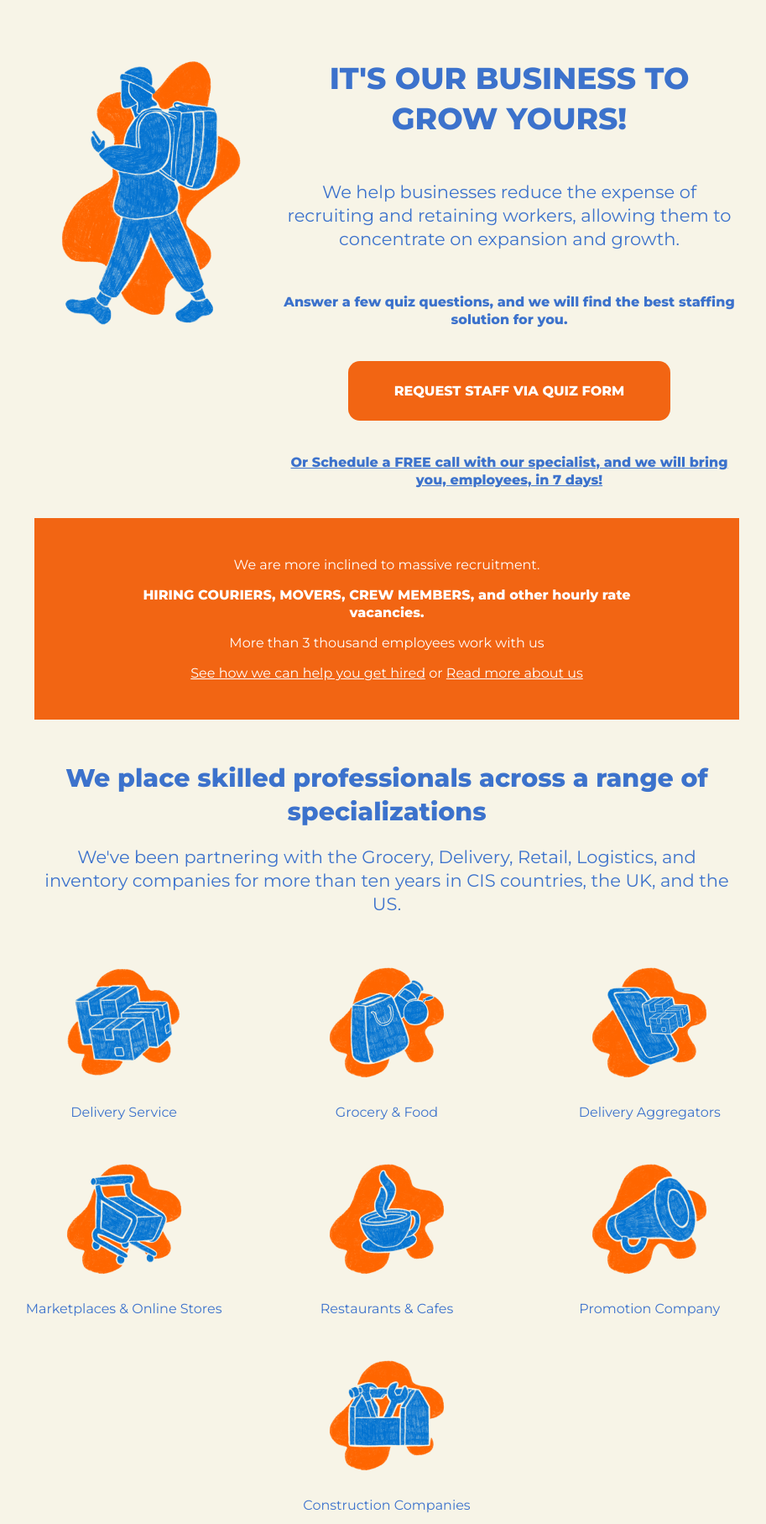
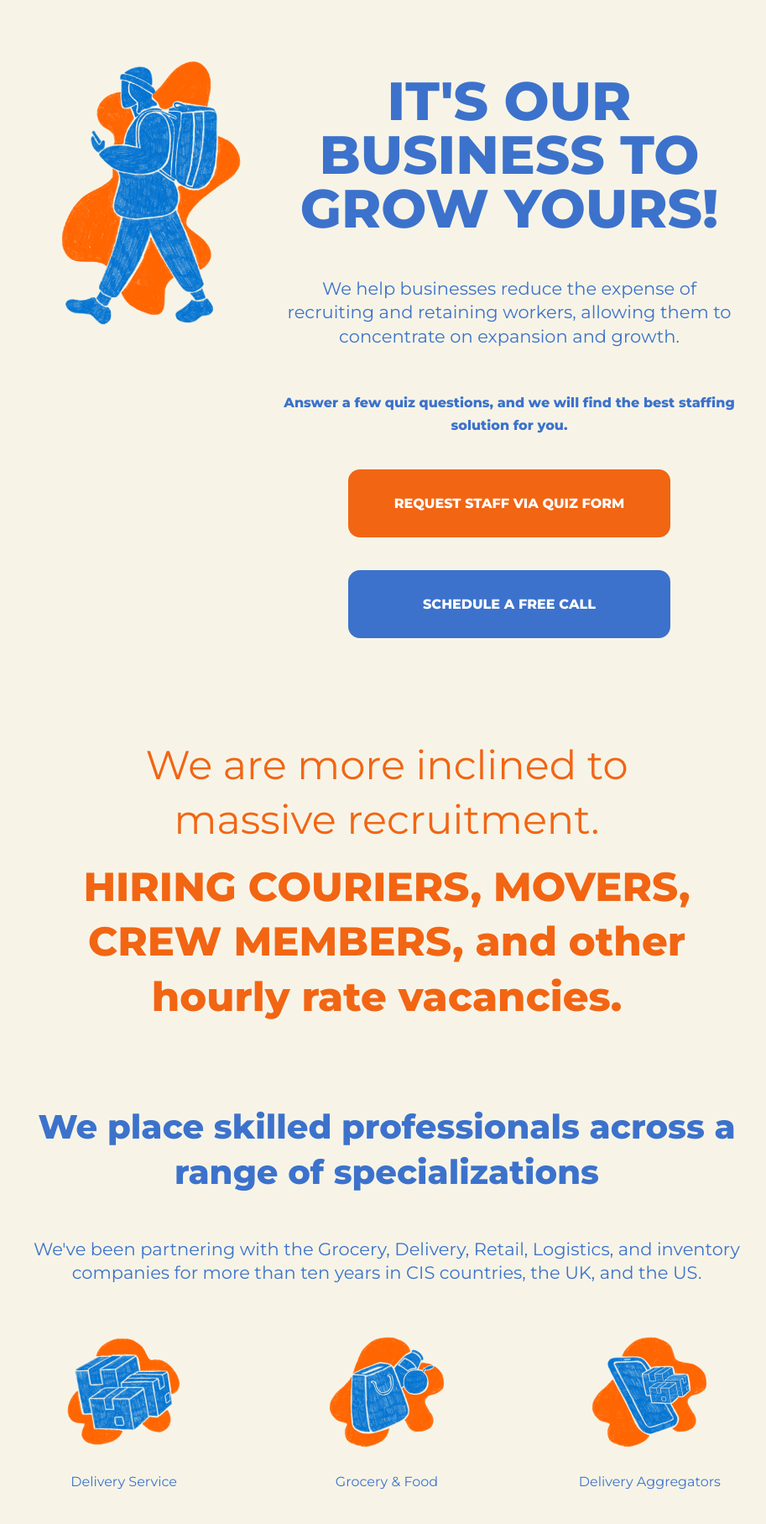
Before and after one commit to aleksandr-tomashevskyi/ushelpers, a PHP site: page / in a window 1280 px wide. Shown: the part 105-1920 px from the top of the page at 84% size, without its empty margins (179-1092 px from the left). Run offline with PHP 8.4, Linux system fonts and the light colour scheme.

Commit message:
cleaned up fonts and fixed bugs in header

```diff
--- a/app/index.html
+++ b/app/index.html
@@ -22,14 +22,14 @@
                            <a class="navigation__link" href="#">request talent</a>
                         </li>
                         <li class="navigation__list-item navigation__inner-list-trigger">
-                           <div class="navigation__link">industries</div>
+                           <a class="navigation__link" href="#">industries</a>
                            <ul class="navigation__inner-list">
                               <div class="navigation__inner-list-content-wrapper">
-                                 <li class="navigation__list-item navigation__inner-list-item"><a href="#" class="navigation__link">warehouse staff</a></li>
-                                 <li class="navigation__list-item navigation__inner-list-item"><a href="#" class="navigation__link">store staffing</a></li>
-                                 <li class="navigation__list-item navigation__inner-list-item"><a href="#" class="navigation__link">industrial production</a></li>
-                                 <li class="navigation__list-item navigation__inner-list-item"><a href="#" class="navigation__link">food production</a></li>
-                                 <li class="navigation__list-item navigation__inner-list-item"><a href="#" class="navigation__link">agriculture</a></li>
+                                 <li class="navigation__list-item navigation__inner-list-item"><a href="#" class="navigation__link navigation__link--inner">warehouse staff</a></li>
+                                 <li class="navigation__list-item navigation__inner-list-item"><a href="#" class="navigation__link navigation__link--inner">store staffing</a></li>
+                                 <li class="navigation__list-item navigation__inner-list-item"><a href="#" class="navigation__link navigation__link--inner">industrial production</a></li>
+                                 <li class="navigation__list-item navigation__inner-list-item"><a href="#" class="navigation__link navigation__link--inner">food production</a></li>
+                                 <li class="navigation__list-item navigation__inner-list-item"><a href="#" class="navigation__link navigation__link--inner">agriculture</a></li>
                               </div>
                            </ul>
                         </li>
@@ -37,11 +37,11 @@
                            <a class="navigation__link" href="#">our solutions</a>
                            <ul class="navigation__inner-list">
                               <div class="navigation__inner-list-content-wrapper">
-                                 <li class="navigation__list-item navigation__inner-list-item"><a href="#" class="navigation__link">staffing</a></li>
-                                 <li class="navigation__list-item navigation__inner-list-item"><a href="#" class="navigation__link">outstaffing</a></li>
-                                 <li class="navigation__list-item navigation__inner-list-item"><a href="#" class="navigation__link">staff provision</a></li>
-                                 <li class="navigation__list-item navigation__inner-list-item"><a href="#" class="navigation__link">temporary staff</a></li>
-                                 <li class="navigation__list-item navigation__inner-list-item"><a href="#" class="navigation__link">staff leasing</a></li>
+                                 <li class="navigation__list-item navigation__inner-list-item"><a href="#" class="navigation__link navigation__link--inner">staffing</a></li>
+                                 <li class="navigation__list-item navigation__inner-list-item"><a href="#" class="navigation__link navigation__link--inner">outstaffing</a></li>
+                                 <li class="navigation__list-item navigation__inner-list-item"><a href="#" class="navigation__link navigation__link--inner">staff provision</a></li>
+                                 <li class="navigation__list-item navigation__inner-list-item"><a href="#" class="navigation__link navigation__link--inner">temporary staff</a></li>
+                                 <li class="navigation__list-item navigation__inner-list-item"><a href="#" class="navigation__link navigation__link--inner">staff leasing</a></li>
                               </div>
                            </ul>
                         </li>
@@ -62,65 +62,68 @@
          </div>
       </header>
       <main class="main">
-         <section class="about">
+         <section class="main-block">
             <div class="container">
                <div class="container__inner">
-                  <div class="about__columns-block">
-                     <div class="about__flex-column">
-                        <div class="about__image-container about__image-container--inside">
-                           <img class="about__image" src="./img/about.png" alt="image">
+                  <div class="main-block__columns-block">
+                     <div class="main-block__flex-column">
+                        <div class="main-block__image-container main-block__image-container--inside">
+                           <img class="main-block__image" src="./img/main-block.png" alt="image">
                         </div>
                      </div>
-                     <div class="about__flex-column">
-                        <h1 class="about__title">IT'S OUR BUSINESS TO GROW YOURS!</h1>
-                        <p class="about__description">We help businesses reduce the expense of recruiting and retaining workers, allowing them to concentrate on expansion and growth.</p>
-                        <p class="about__sub-title">Answer a few quiz questions, and we will find the best staffing solution for you.</p>
-                        <button class="about__button">REQUEST STAFF VIA QUIZ FORM</button>
-                        <p class="about__sub-title">Or Schedule a FREE call with our specialist, and we will bring you, employees, in 7 days!</p>
-                     </div>
-                  </div>
-                  <div class="about__text-block">
-                     <p class="about__text-block-plain-text">We are more inclined to massive recruitment.</p>
-                     <p class="about__text-block-sub-title">HIRING COURIERS, MOVERS, CREW MEMBERS, and other hourly rate vacancies.</p>
-                     <p class="about__text-block-plain-text">More than 3 thousand employees work with us</p>
-                     <p class="about__text-block-plain-text"><a class="about__text-block-link" href="#">See how we can help you get hired</a> or <a class="about__text-block-link" href="#">Read more about us</a></p>
-                  </div>
-                  <h3 class="about__third-title">We place skilled professionals across a range of specializations</h3>
-                  <p class="about__description">We've been partnering with the Grocery, Delivery, Retail, Logistics, and inventory companies for more than ten years in CIS countries, the UK, and the US.
-                  </p>
-               </div>
-               <div class="service-cards">
-                  <div class="service-cards__card-container">
-                     <img class="service-cards__card-image" src="./img/service-card-1.png" alt="">
-                     <p class="service-cards__card-description">Delivery Service</p>
-                  </div>
-                  <div class="service-cards__card-container">
-                     <img class="service-cards__card-image" src="./img/service-card-2.png" alt="">
-                     <p class="service-cards__card-description">Grocery & Food</p>
-                  </div>
-                  <div class="service-cards__card-container">
-                     <img class="service-cards__card-image" src="./img/service-card-3.png" alt="">
-                     <p class="service-cards__card-description">Delivery Aggregators</p>
-                  </div>
-                  <div class="service-cards__card-container">
-                     <img class="service-cards__card-image" src="./img/service-card-4.png" alt="">
-                     <p class="service-cards__card-description">Marketplaces & Online Stores</p>
-                  </div>
-                  <div class="service-cards__card-container">
-                     <img class="service-cards__card-image" src="./img/service-card-5.png" alt="">
-                     <p class="service-cards__card-description">Restaurants & Cafes</p>
-                  </div>
-                  <div class="service-cards__card-container">
-                     <img class="service-cards__card-image" src="./img/service-card-6.png" alt="">
-                     <p class="service-cards__card-description">Promotion Company</p>
-                  </div>
-                  <div class="service-cards__card-container">
-                     <img class="service-cards__card-image" src="./img/service-card-7.png" alt="">
-                     <p class="service-cards__card-description">Construction Companies</p>
+                     <div class="main-block__flex-column">
+                        <h1 class="main-block__title">IT'S OUR BUSINESS TO GROW YOURS!</h1>
+                        <p class="main-block__description">We help businesses reduce the expense of recruiting and retaining workers, allowing them to concentrate on expansion and growth.</p>
+                        <p class="main-block__sub-title">Answer a few quiz questions, and we will find the best staffing solution for you.</p>
+                        <button class="main-block__button main-block__button--orange">REQUEST STAFF VIA QUIZ FORM</button>
+                        <button class="main-block__button main-block__button--blue">SCHEDULE A FREE CALL</button>
                      </div>
                   </div>
                </div>
-            <a class="about__discover-more-link" href="#">DISCOVER MORE ABOUT OUR SPECIALISATIONS</a>
+               <div class="main-block__text-block">
+                  <p class="main-block__text-block-plain-text">We are more inclined to massive recruitment.</p>
+                  <p class="main-block__text-block-sub-title">HIRING COURIERS, MOVERS, CREW MEMBERS, and other hourly rate vacancies.</p>
+               </div>
+            </div>
+         </section>
+         <section class="fields">
+            <div class="container">
+               <h3 class="fields__title">We place skilled professionals across a range of specializations</h3>
+               <p class="fields__description">We've been partnering with the Grocery, Delivery, Retail, Logistics, and inventory companies for more than ten years in CIS countries, the UK, and the US.
+               </p>
+               <div class="fields__cards-block">
+                  <div class="fields__card-container">
+                     <img class="fields__card-image" src="./img/service-card-1.png" alt="">
+                     <p class="fields__card-description">Delivery Service</p>
+                  </div>
+                  <div class="fields__card-container">
+                     <img class="fields__card-image" src="./img/service-card-2.png" alt="">
+                     <p class="fields__card-description">Grocery & Food</p>
+                  </div>
+                  <div class="fields__card-container">
+                     <img class="fields__card-image" src="./img/service-card-3.png" alt="">
+                     <p class="fields__card-description">Delivery Aggregators</p>
+                  </div>
+                  <div class="fields__card-container">
+                     <img class="fields__card-image" src="./img/service-card-4.png" alt="">
+                     <p class="fields__card-description">Marketplaces & Online Stores</p>
+                  </div>
+                  <div class="fields__card-container">
+                     <img class="fields__card-image" src="./img/service-card-5.png" alt="">
+                     <p class="fields__card-description">Restaurants & Cafes</p>
+                  </div>
+                  <div class="fields__card-container">
+                     <img class="fields__card-image" src="./img/service-card-6.png" alt="">
+                     <p class="fields__card-description">Promotion Company</p>
+                  </div>
+                  <div class="fields__card-container">
+                     <img class="fields__card-image" src="./img/service-card-7.png" alt="">
+                     <p class="fields__card-description">Construction Companies</p>
+                  </div>
+               </div>
+            </div>
+            <a class="fields__discover-more-link" href="#"><div class="fields__discover-more-link-text">DISCOVER MORE ABOUT OUR SPECIALISATIONS</div></a>
+         </div>
       </section>
       <section class="getting">
          <div class="container">
@@ -142,7 +145,7 @@
                   </p>
                </div>
             </div>
-               <h4 class="getting__read-more"><a href="#" class="getting__read-more-link">Read more about us</a></h4>
+            <a href="#"><div class="getting__read-more-link">Read more about us</div></a>
          </div>
       </section>
       <section class="cases">
--- a/app/scss/_global-elements.scss
+++ b/app/scss/_global-elements.scss
@@ -71,7 +71,6 @@
          }
          &__title{
             text-transform: uppercase;
-            @include title-third-font;
             margin-bottom: 25px;
             color: var(--color-primary-accent);
          }
@@ -93,8 +92,8 @@
             }
          }
          &__button{
-            @include buttons-effects--dark;
-            @include menu-items-font;
+            @include buttons-style--orange;
+            @include buttons-font;
             text-transform: uppercase;
             background-color: var(--buttons-color);
             width: 260px;
@@ -165,7 +164,6 @@
             }
          }
          &__accepted-title{
-            @include title-third-font;
             color: var(--color-primary-accent);
             display: block;
             margin: 0 auto 15px;
@@ -173,7 +171,6 @@
             text-transform: uppercase;
          }
          &__accepted-text{
-            @include plain-text-font;
             color: var(--color-primary-accent);
             display: block;
             margin: 0 auto 50px;
--- a/app/scss/_vars.scss
+++ b/app/scss/_vars.scss
@@ -28,109 +28,133 @@ $pc-large: 1640px;
 @mixin title-first-font{
    font-family: 'Montserrat', sans-serif;
       font-weight: 700;
-      font-size: 24px;
-      line-height: 36px;
+      font-size: 32px;
+      line-height: 1em;
       text-transform: uppercase;
       @media(min-width: 768px){
-         font-size: 36px;
-         line-height: 48px;
+         font-size: 64px;
+         line-height: 1em;
       }
 }
 @mixin title-second-font{
    font-family: 'Montserrat', sans-serif;
    font-weight: 700;
-   font-size: 30px;
-   line-height: 36px;
+   font-size: 20px;
+   line-height: 1.36em;
    @media(min-width: 768px){
       font-size: 40px;
-      line-height: 54px;
+      line-height: 1.36em;
    }
 }
 @mixin title-third-font{
    font-family: 'Montserrat', sans-serif;
    font-weight: 700;
-   font-size: 20px;
-   line-height: 25px;
+   font-size: 12px;
+   line-height: 1.36em;
    @media(min-width: 768px){
-      font-size: 30px;
-      line-height: 40px;
+      font-size: 24px;
+      line-height: 1.36em;
    }
 }
-@mixin title-fourth-font{
-   font-family: 'Montserrat', sans-serif;
-   font-weight: 700;
-   font-size: 21px;
-   line-height: 28px;
-}
-@mixin title-fifth-font{
-   font-family: 'Montserrat', sans-serif;
-   font-weight: 700;
-   font-size: 16px;
-   line-height: 22px;
-}
-@mixin sub-title-font{
-   font-family: 'Montserrat', sans-serif;
-   font-weight: 700;
-   font-size: 16px;
-   line-height: 21px;
-}
-@mixin descriptions-font{
+// @mixin title-fourth-font{
+//    font-family: 'Montserrat', sans-serif;
+//    font-weight: 700;
+//    font-size: 21px;
+//    line-height: 28px;
+// }
+// @mixin title-fifth-font{
+//    font-family: 'Montserrat', sans-serif;
+//    font-weight: 700;
+//    font-size: 16px;
+//    line-height: 22px;
+// }
+// @mixin sub-title-font{
+//    font-family: 'Montserrat', sans-serif;
+//    font-weight: 700;
+//    font-size: 16px;
+//    line-height: 21px;
+// }
+@mixin p-first-font{
    font-family: 'Montserrat', sans-serif;
    font-weight: 400;
-   font-size: 18px;
-   line-height: 24px;
+   font-size: 24px;
+   line-height: 1.36em;
    @media(min-width: 768px){
       font-size: 21px;
-      line-height: 28px;
    }
 }
-@mixin plain-text-font{
+@mixin p-second-font{
    font-family: 'Montserrat', sans-serif;
    font-weight: 400;
-   font-size: 16px;
-   line-height: 21px;
+   font-size: 20px;
+   line-height: 1.36em;
+   @media(min-width: 768px){
+      font-size: 16px;
+   }
+}
+@mixin p-third-font{
+   font-family: 'Montserrat', sans-serif;
+   font-weight: 400;
+   font-size: 14px;
+   line-height: 1.36em;
+   @media(min-width: 768px){
+      font-size: 12px;
+   }
 }
 @mixin buttons-font{
    font-family: 'Montserrat', sans-serif;
    font-weight: 700;
    font-size: 16px;
-   line-height: 21px;
-   border-radius: 1rem;
+   line-height: 27px;
+}
+@mixin links-font{
+   font-family: 'Montserrat', sans-serif;
+   font-weight: 400;
+   font-size: 24px;
+   line-height: 1.36em;
+   text-decoration: underline;
+   &:hover{
+   font-weight: 700;
+   text-decoration: none;
+   }
+   @media(min-width: $tablet-vertical){
+   font-size: 20px;
+   }
 }
 @mixin background-image-settings{
    background-position: center bottom;
    background-size: cover;
    background-origin: padding-box;
 }
-@mixin buttons-effects--white{
+@mixin buttons-style--blue{
+   background-color: var(--color-secondary-accent);
    transition-duration: 0.3s;
+   border-radius: 1rem;
+   color: #FFFFFF;
+   border: solid var(--color-secondary-accent) 2px;
    &:hover{
-      background-color: var(--buttons-color);
-      border: solid var(--buttons-color) 1px;
-      color: #FFFFFF;
+      background-color: transparent;
+      color: var(--color-secondary-accent);
    }
-   &:active{
-      background-color: #4A415A;
-      border: solid var(--buttons-color) 1px;
-      color: #FFFFFF;
+   // &:active{
+   //    background-color: #4A415A;
+   //    border: solid var(--buttons-color) 1px;
+   //    color: #FFFFFF;
+   // }
+}
+@mixin buttons-style--orange{
+   background-color: var(--color-primary-accent);
+   transition-duration: 0.3s;
+   border-radius: 1rem;
+   color: #FFFFFF;
+   border: solid var(--color-primary-accent) 2px;
+   &:hover{
+      background-color: transparent;
+      color: var(--color-primary-accent);
    }
+   // &:active{
+   //    background-color: #63557C;
+   //    border: solid var(--buttons-color) 1px;
+   //    color: #FFFFFF;
+   // }
 }
-@mixin buttons-effects--dark{
-   transition-duration: 0.3s;
-   &:hover{
-      background-color: #4A415A;
-      border: solid var(--buttons-color) 1px;
-      color: #FFFFFF;
-   }
-   &:active{
-      background-color: #63557C;
-      border: solid var(--buttons-color) 1px;
-      color: #FFFFFF;
-   }
-}
-@mixin menu-items-hover{
-   &:hover{
-      color: var(--buttons-color);
-      border-bottom: solid var(--buttons-color) 1px;
-   }
-}
--- a/app/scss/styles.scss
+++ b/app/scss/styles.scss
@@ -268,7 +268,7 @@ body{
       cursor: pointer;
       &:hover{
          @media(min-width: $tablet-horizontal){
-            border-bottom: solid #FFFFFF 1px;
+            border-bottom: solid var(--color-secondary-accent) 1px;
          }
       }
       @media(min-width: 450px){
@@ -276,6 +276,13 @@ body{
       }
       @media(min-width: $tablet-horizontal){
          @include menu-items-font;
+      }
+   }
+   &__link--inner{
+      &:hover{
+         @media(min-width: $tablet-horizontal){
+            border-bottom: solid #FFFFFF 1px;
+         }
       }
    }
    &__body{
@@ -303,7 +310,7 @@ body{
 .main{
    flex: 1 0 auto;
 }
-.about{
+.main-block{
    margin-top: 70px;
    @media(min-width: $tablet-vertical){
       margin-top: 150px;
@@ -346,7 +353,7 @@ body{
       }
    }
    &__description{
-      @include descriptions-font;
+      @include p-first-font;
       color: var(--color-secondary-accent);
       margin: 0 auto 39px auto;
       display: block;
@@ -361,7 +368,7 @@ body{
       }
    }
    &__sub-title{
-      @include sub-title-font;
+      @include buttons-font;
       color: var(--color-secondary-accent);
       margin-bottom: 39px;
       text-align: center;
@@ -376,8 +383,12 @@ body{
       padding: 25px;
       margin: 0 auto 39px;
       // height: 77px;
-      background-color: var(--color-primary-accent);
-      color: #FFFFFF;
+   }
+   &__button--orange{
+      @include buttons-style--orange;
+   }
+   &__button--blue{
+      @include buttons-style--blue;
    }
    &__image-container{
       margin: 0 auto;
@@ -415,8 +426,7 @@ body{
       margin-top: 35px;
       width: 100%;
       padding: 20px 10px;
-      background-color: var(--color-primary-accent);
-      color: #FFFFFF;
+      color: var(--color-primary-accent);
       text-align: center;
       @media(min-width: $tablet-vertical){
          padding: 30px 25px;
@@ -426,41 +436,53 @@ body{
       }
    }
    &__text-block-plain-text{
-      @include plain-text-font;
+      font-family: 'Montserrat', sans-serif;
+      font-weight: 400;
+      font-size: 26px;
+      line-height: 1.36em;
       margin-bottom: 15px;
-      &:nth-child(2){
-         margin-bottom: 34px;
-      }
-      &:last-child{
-         margin: 0;
+      @media(min-width: $tablet-vertical){
+         font-size: 48px;
+         line-height: 1.36em;
       }
    }
    &__text-block-sub-title{
-      @include sub-title-font;
-      margin-bottom: 15px;
+      font-family: 'Montserrat', sans-serif;
+      font-weight: 700;
+      font-size: 26px;
+      line-height: 1em;
+      @media(min-width: $tablet-vertical){
+         font-size: 48px;
+         line-height: 1.36em;
+      }
    }
    &__text-block-link{
       text-decoration: underline;
    }
-   &__third-title{
-      @include title-third-font;
+}
+
+.fields{
+   &__title{
+      @include title-second-font;
       color: var(--color-secondary-accent);
       margin: 50px auto 20px;
       text-align: center;
    }
-   &__discover-more-link{
-      display: block;
-      @include plain-text-font;
+   &__description{
+      @include p-first-font;
+      color: var(--color-secondary-accent);
+      margin: 50px auto 20px;
+      text-align: center;
+   }
+   &__discover-more-link-text{
+      @include links-font;
       color: var(--color-secondary-accent);
       text-align: center;
-      text-decoration: underline;
    }
-}
-
-.service-cards{
+   &__cards-block{
       display: grid;
       row-gap: 40px;
-   margin-bottom: 50px;
+      margin: 50px 0;
       @media(min-width: $tablet-vertical){
          display: grid;
          grid-template-columns: repeat(2, 1fr);
@@ -478,6 +500,7 @@ body{
          column-gap: 40px;
          display: grid;
          grid-template-columns: repeat(7, 1fr);
+      }
    }
    &__card-container{
       @media(min-width: $tablet-vertical){
@@ -512,7 +535,7 @@ body{
       display: block;
    }
    &__card-description{
-      @include plain-text-font;
+      @include p-second-font;
       color: var(--color-secondary-accent);
       text-align: center;
    }
@@ -543,16 +566,16 @@ body{
    }
    &__column-title{
       color: var(--color-secondary-accent);
-      @include title-fourth-font;
+      @include title-third-font;
       margin-bottom: 20px;
    }
    &__column-text{
-      @include plain-text-font;
+      @include p-second-font;
       color: var(--color-secondary-accent);
    }
    &__read-more-link{
       display: block;
-      @include sub-title-font;
+      @include links-font;
       color: var(--color-secondary-accent);
       margin-top: 60px;
       text-align: center;
@@ -626,14 +649,14 @@ body{
       margin-bottom: 0.3em;
    }
    &__sub-title{
-      @include sub-title-font;
+      @include p-first-font;
       color: var(--color-secondary-accent);
       font-size: calc(8px + (16 - 8)*((100vw - 320px) / (1920 - 320))); //16px to 8px
       line-height: 1.2em;
       margin-bottom: 1em;
    }
    &__description{
-      @include plain-text-font;
+      @include p-second-font;
       color: var(--color-secondary-accent);
       font-size: calc(8px + (16 - 8)*((100vw - 320px) / (1920 - 320))); //16px to 8px
       line-height: 1.2em;
@@ -644,6 +667,7 @@ body{
    }
    &__button{
       @include buttons-font;
+      @include buttons-style--blue;
       width: 100px;
       padding: 1.2em;
       margin: 0 auto 1.5em;
@@ -658,7 +682,7 @@ body{
    }
    &__question-link{
       display: block;
-      @include sub-title-font;
+      @include links-font;
       color: var(--color-secondary-accent);
       text-decoration: underline;
       font-size: calc(8px + (16 - 8)*((100vw - 320px) / (1920 - 320))); //16px to 8px
```
Also changed, not shown: app/css/styles.min.css, app/img/main-block.png (renamed from app/img/about.png). Lines whose indentation alone changed are shown as unchanged.
